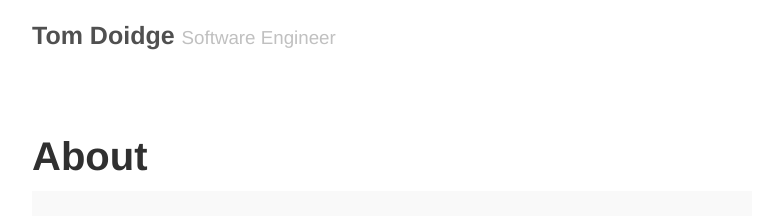
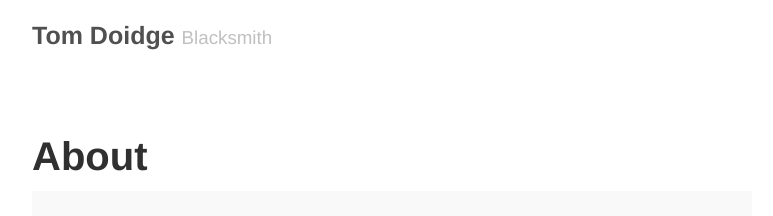
Before and after one commit to tombdoidge/tombdoidge.github.io, a Jekyll site: the page built from about.md, in a window 1280 px wide. Shown: the top 216 px of the page, without its empty margins (248-1021 px from the left). Built offline with Jekyll 4.4.1, drawn with Linux system fonts in a browser that asks for light colours; Markdown is read by kramdown in place of the engine named in the settings.

Commit message:
Update _config.yml

```diff
--- a/_config.yml
+++ b/_config.yml
@@ -7,7 +7,7 @@ permalink:        pretty
 
 # Setup
 title:            Tom Doidge
-tagline:          Software Engineer
+tagline:          Blacksmith
 url:              http://tomdoidge.com
 paginate:         1
 baseurl:          /
```
